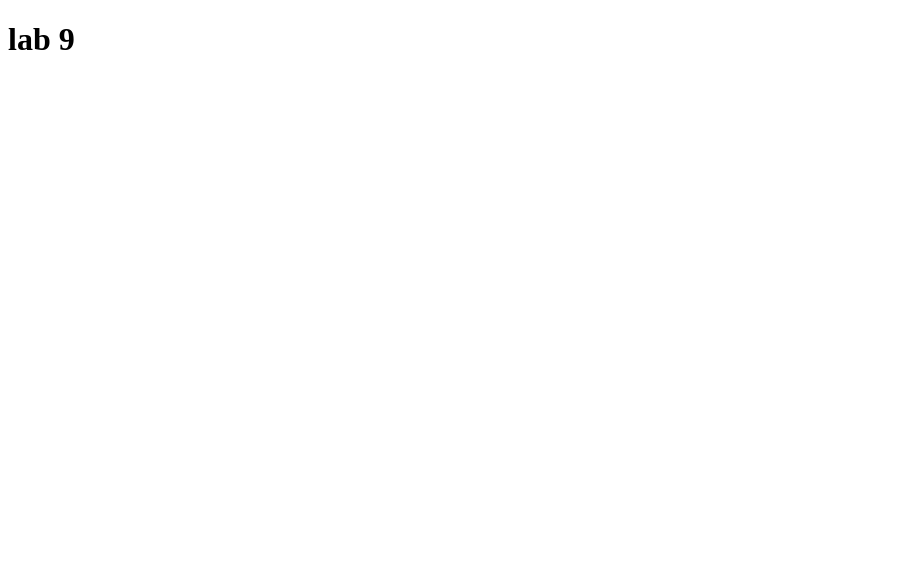
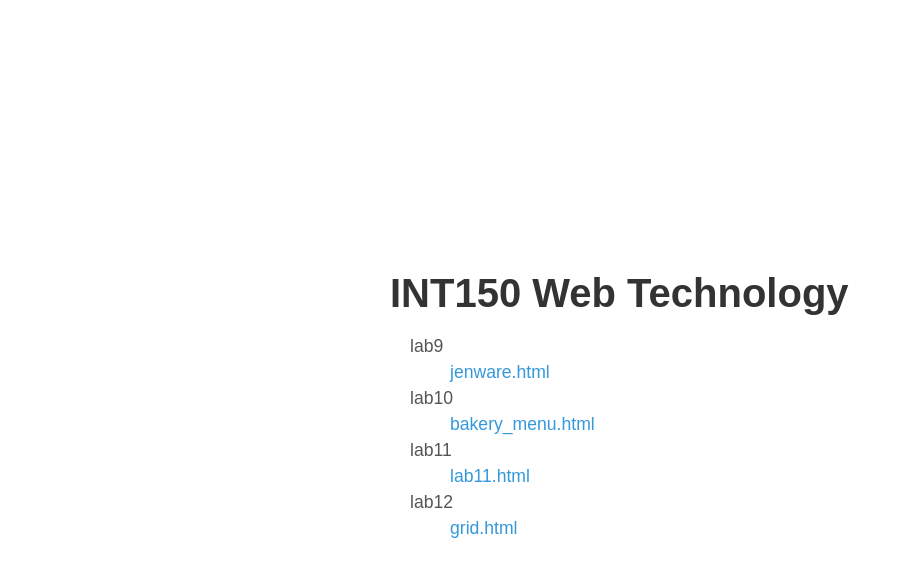
Before and after one commit to OttoPD/int150, a plain HTML site: page index.html in a window 1280 px wide. Shown: the whole page, without its empty margins (0-903 px from the left). Drawn offline with Linux system fonts and the light colour scheme.

Commit message:
add index

```diff
--- a/index.html
+++ b/index.html
@@ -1,11 +1,87 @@
 <!DOCTYPE html>
 <html lang="en">
+
 <head>
-    <meta charset="UTF-8">
-    <meta name="viewport" content="width=device-width, initial-scale=1.0">
-    <title>Document</title>
+  <meta charset="UTF-8" />
+  <meta name="viewport" content="width=device-width, initial-scale=1.0" />
+  <title>INT150 Web Technology</title>
+  <style>
+    body {
+      font-family: 'Arial', sans-serif;
+      background-color: #fff;
+      color: #333;
+      margin: 0;
+      padding: 0;
+      display: flex;
+      justify-content: center;
+      align-items: center;
+      height: 100vh;
+      text-align: left;
+    }
+
+    h1 {
+      font-size: 2.5rem;
+      margin-bottom: 20px;
+      color: #333;
+      font-weight: 600;
+    }
+
+    ul {
+      list-style-type: none;
+      padding-left: 20px;
+      margin-left: 0;
+    }
+
+    li {
+      margin: 5px 0;
+      font-size: 1.1rem;
+      font-weight: 500;
+      color: #555;
+    }
+
+    a {
+      text-decoration: none;
+      color: #3498db;
+      transition: color 0.3s ease;
+    }
+
+    a:hover {
+      color: #2c3e50;
+    }
+
+    .nested {
+      margin-left: 20px;
+    }
+
+    .content {
+      max-width: 500px;
+      width: 100%;
+    }
+  </style>
 </head>
+
 <body>
-    <h1>lab 9</h1>
+  <div class="content">
+    <h1>INT150 Web Technology</h1>
+    <ul>
+      <li>lab9</li>
+      <ul class="nested">
+        <li><a href="lab9/jenware.html">jenware.html</a></li>
+      </ul>
+      <li>lab10</li>
+      <ul class="nested">
+        <li><a href="lab10/bakery_menu.html">bakery_menu.html</a></li>
+      </ul>
+      <li>lab11</li>
+      <ul class="nested">
+        <li><a href="lab11/lab11.html">lab11.html</a></li>
+      </ul>
+      <li>lab12</li>
+      <ul class="nested">
+        <li><a href="lab12/grid.html">grid.html</a></li>
+      </ul>
+    </ul>
+  </div>
 </body>
+
 </html>
```
